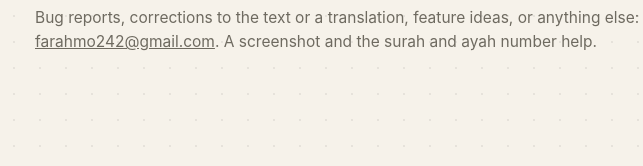
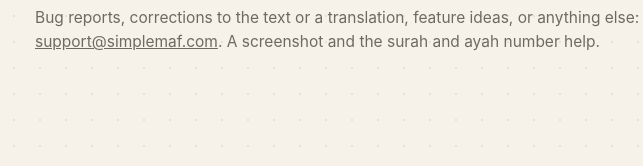
Before and after one commit to Mfarah42/quran-support, a plain HTML site: page index.html in a window 1280 px wide. Shown: the part 2077-2243 px from the top of the page, 129-772 px from the left. Drawn offline with Linux system fonts and the light colour scheme.

Commit message:
Use support@simplemaf.com as the support address
Co-Authored-By: Claude Fable 5.1 <noreply@anthropic.com>
Claude-Session: https://claude.ai/code/session_01QkgrY2PuzAb7bFk452mp7a

```diff
--- a/index.html
+++ b/index.html
@@ -28,10 +28,10 @@
     <div class="nav-links">
       <a href="#faq" class="collapse">FAQ</a>
       <a href="#contact" class="collapse">Contact</a>
-      <a href="mailto:farahmo242@gmail.com" class="collapse">Email</a>
+      <a href="mailto:support@simplemaf.com" class="collapse">Email</a>
       <a href="privacy.html">Privacy</a>
       <button id="themeBtn" class="theme-btn" type="button" aria-label="Switch theme" title="Theme: follows your system"><span id="themeIcon" aria-hidden="true">◐</span></button>
-      <a class="nav-cta" href="mailto:farahmo242@gmail.com">Email support</a>
+      <a class="nav-cta" href="mailto:support@simplemaf.com">Email support</a>
     </div>
   </div>
 </nav>
@@ -41,7 +41,7 @@
   <h1 class="serif">The Madinah mushaf, <em>page for page</em>.</h1>
   <p class="lede">Quran is a free app with nothing in the way: no ads, no accounts, no subscriptions, and nothing collected about you. Read the printed 1421 H Madinah mushaf line for line, or a reading view with the translation beside every ayah. Listen to eleven reciters with each word lighting up as it is recited.</p>
   <div class="btn-row">
-    <a class="btn btn-ghost" href="mailto:farahmo242@gmail.com">Email support</a>
+    <a class="btn btn-ghost" href="mailto:support@simplemaf.com">Email support</a>
     <a class="btn btn-ghost" href="privacy.html">Privacy policy</a>
   </div>
   <div class="hero-note">
@@ -135,7 +135,7 @@
   <div class="section-head" data-reveal>
     <span class="eyebrow">Contact</span>
     <h2 class="serif">Get in touch</h2>
-    <p>Bug reports, corrections to the text or a translation, feature ideas, or anything else: <a href="mailto:farahmo242@gmail.com">farahmo242@gmail.com</a>. A screenshot and the surah and ayah number help.</p>
+    <p>Bug reports, corrections to the text or a translation, feature ideas, or anything else: <a href="mailto:support@simplemaf.com">support@simplemaf.com</a>. A screenshot and the surah and ayah number help.</p>
   </div>
 </section>
 
```
Also changed, not shown: privacy.html (+2 -2 lines).
